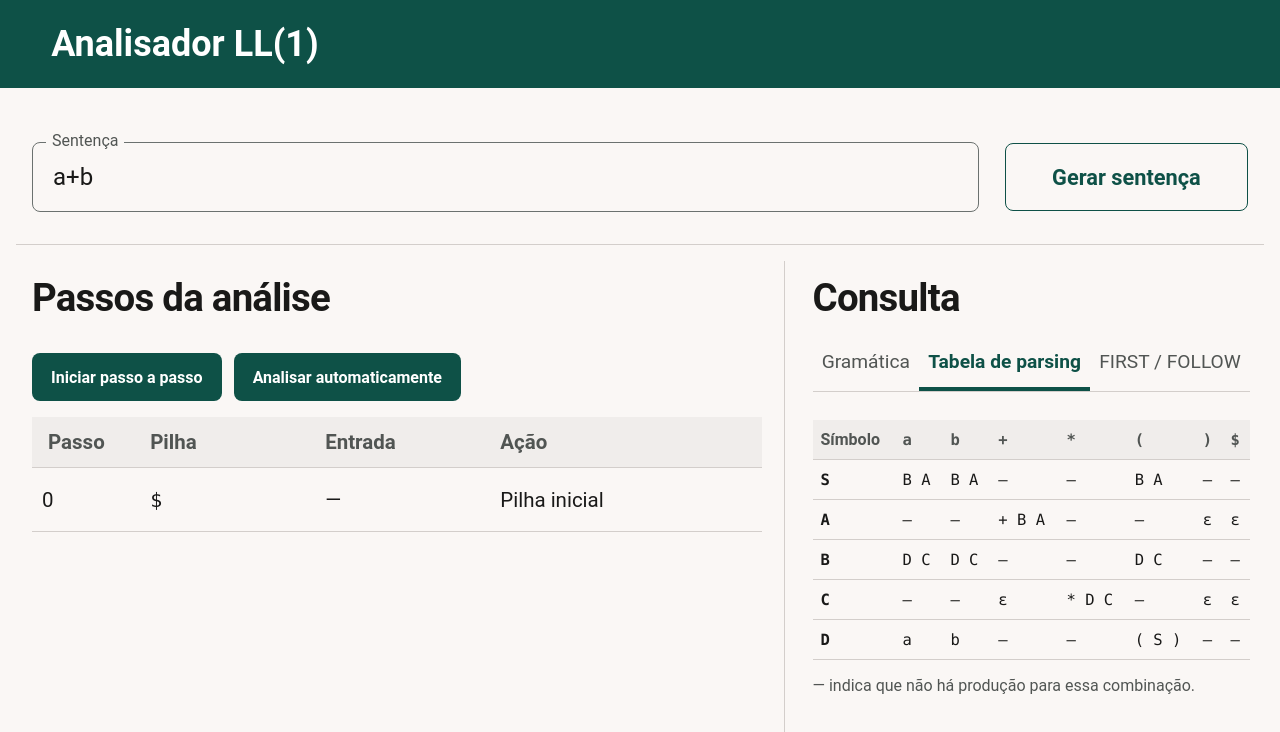
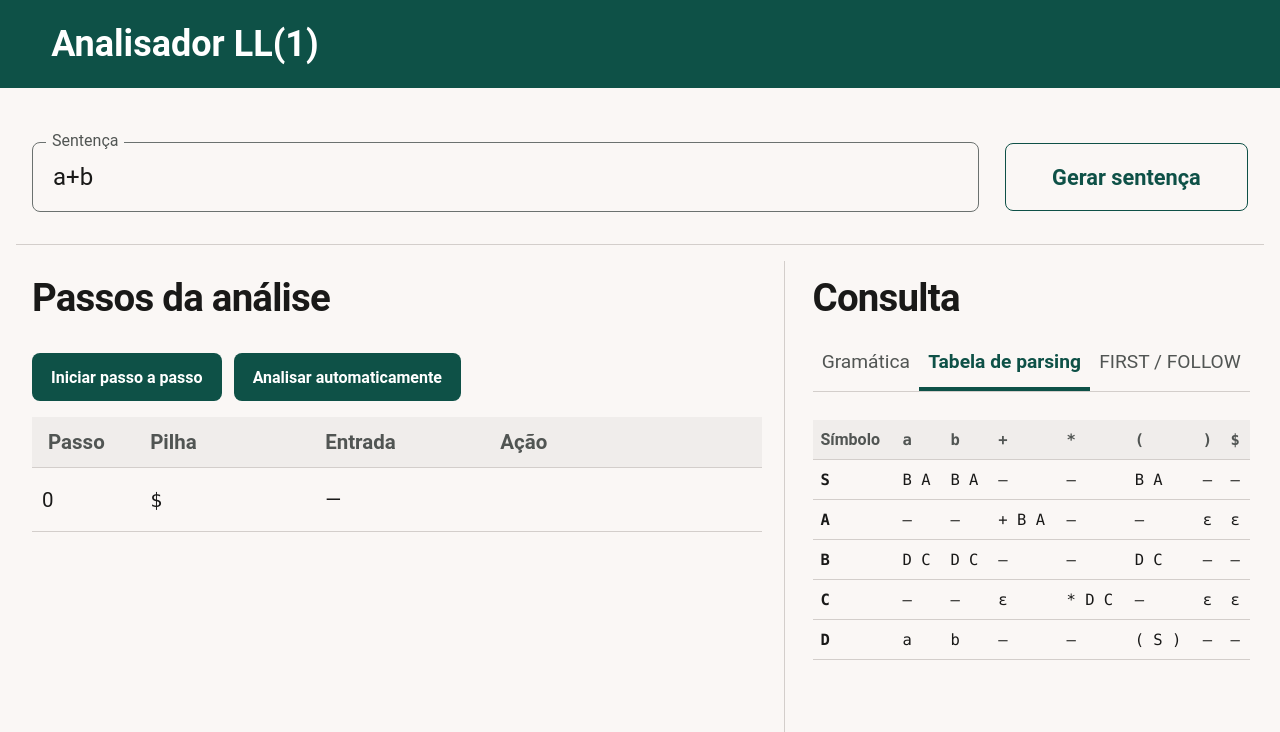
Before and after one commit to RenanPoersch/ll1, an Angular app: page / in a window 1280 px wide. Shown: the top 732 px of the page. Built offline with nearby package versions, Linux system fonts and the light colour scheme.

Commit message:
Remove textos auxiliares das tabelas

```diff
--- a/src/app.html
+++ b/src/app.html
@@ -38,7 +38,7 @@
               <td>0</td>
               <td><code>$</code></td>
               <td>—</td>
-              <td>Pilha inicial</td>
+              <td></td>
             </tr>
             @for (step of result ? result.steps.slice(0, visibleCount()) : []; track $index) {
               <tr [class.selected]="selectedStep === $index" (click)="selectedStep = $index">
@@ -107,12 +107,6 @@
               </tbody>
             </table>
           </div>
-          @if (lookup) {
-            <p class="hint">Célula consultada <code>[{{ lookup.symbol }}, {{ lookup.token }}]</code></p>
-          } @else if (result) {
-            <p class="hint">Este passo não consulta a tabela de parsing.</p>
-          }
-          <p class="hint">— indica que não há produção para essa combinação.</p>
         }
         @case ('sets') {
           <table class="sets">
```
